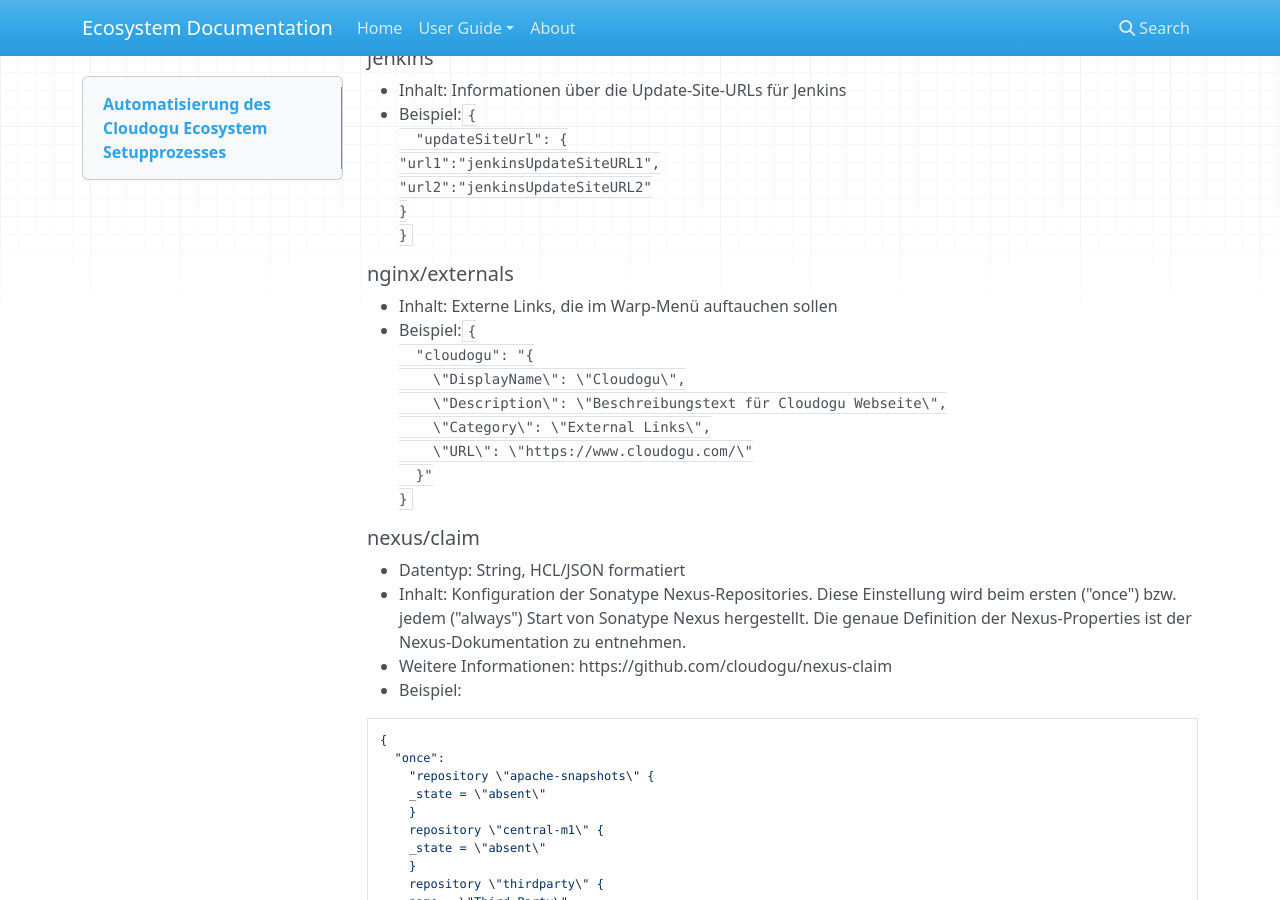
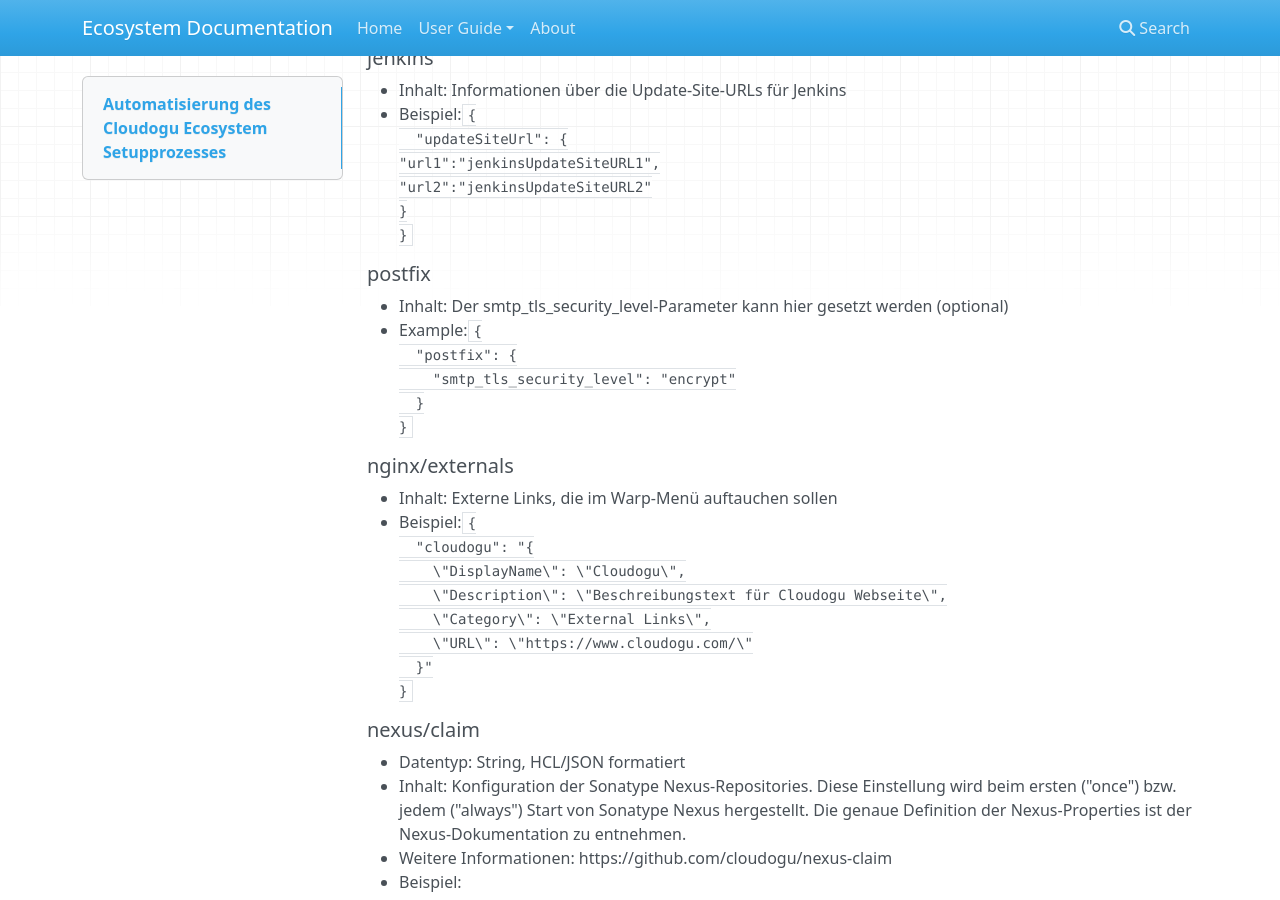
Before and after one commit to cloudogu/ecosystem, an MkDocs documentation site: the page built from docs/docs/user-guide/setup-json_de.md, in a window 1280 px wide and 900 px high, scrolled down 7861 px. Built offline with MkDocs 1.6.1, drawn with Linux system fonts in a browser that asks for light colours; nearby versions of some CDN libraries; old or Windows-style settings are respelled for this version of MkDocs.

Commit message:
Add postfix setup.json documentation

```diff
--- a/docs/docs/user-guide/setup-json_de.md
+++ b/docs/docs/user-guide/setup-json_de.md
@@ -319,6 +319,14 @@
 }
 }``
 
+##### postfix
+* Inhalt: Der smtp_tls_security_level-Parameter kann hier gesetzt werden (optional)
+* Example:``{
+  "postfix": {
+    "smtp_tls_security_level": "encrypt"
+  }
+}``
+
 ##### nginx/externals
 * Inhalt: Externe Links, die im Warp-Menü auftauchen sollen
 * Beispiel:``{
```
Also changed, not shown: docs/docs/user-guide/setup-json.md (+9 -0 lines).
